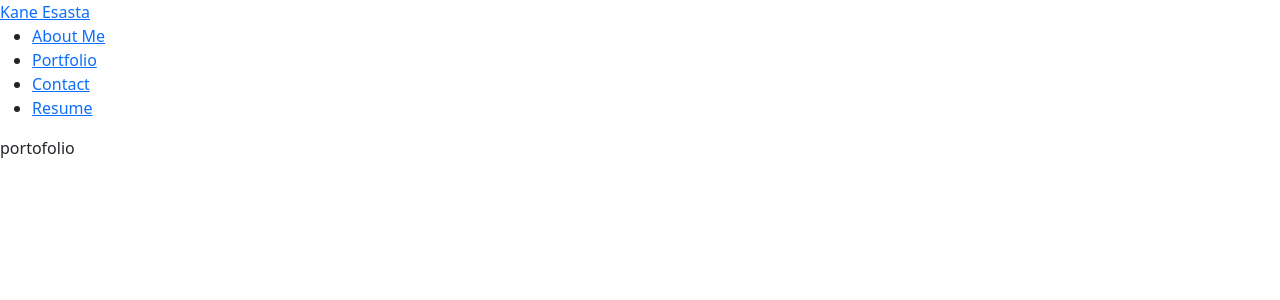
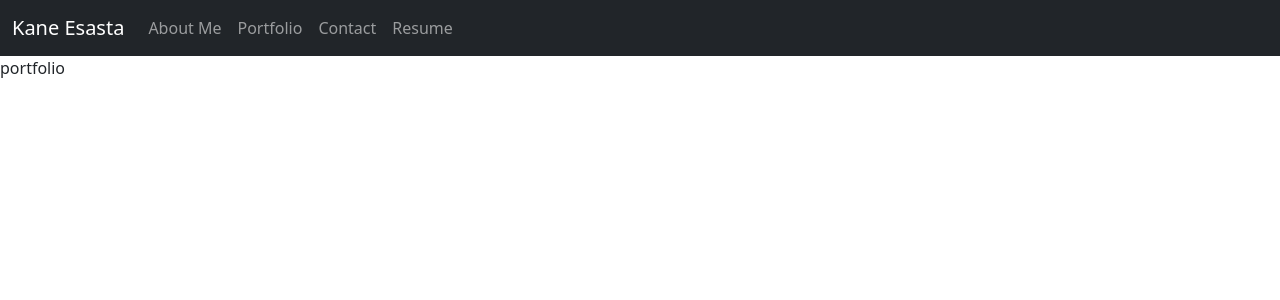
Before and after one commit to kaneganteng/K-react-portofolio, a React (Vite) app in the folder K-react-portofolio/: page /portfolio in a window 1280 px wide. Shown: the top 300 px of the page. Built offline with nearby package versions, Linux system fonts and the light colour scheme.

Commit message:
added styling for navbar from bootstrap with collapse button, changed spelling for portfolio

```diff
--- a/K-react-portofolio/package.json
+++ b/K-react-portofolio/package.json
@@ -13,6 +13,7 @@
   "dependencies": {
     "axios": "^1.3.5",
     "bootstrap": "^5.2.3",
+    "popper.js": "^1.16.1",
     "react": "^18.2.0",
     "react-dom": "^18.2.0",
     "react-router-dom": "^6.10.0"
--- a/K-react-portofolio/src/components/NavBar.jsx
+++ b/K-react-portofolio/src/components/NavBar.jsx
@@ -1,18 +1,34 @@
 import React from 'react';
-import { Link } from 'react-router-dom';
+import { Link, useLocation } from 'react-router-dom';
 
 function NavBar() {
+    const currentPage = useLocation().pathname;
+    console.log(currentPage);
     return (
-        <header>
-                <a href="/#">Kane Esasta</a>
-            <ul>
 
-                <li><Link to="/aboutMe">About Me</Link></li>
-                <li><Link to="/portfolio">Portfolio</Link></li>
-                <li><Link to="/contact">Contact</Link></li>
-                <li><Link to="/resume">Resume</Link></li>
-            </ul>
-        </header>
+        <nav className="navbar navbar-expand-lg navbar-dark bg-dark">
+            <div className="container-fluid">
+                <span className="navbar-brand mb-0 h1">Kane Esasta</span>
+                <button
+                    className="navbar-toggler"
+                    type="button"
+                    data-bs-toggle="collapse"
+                    data-bs-target="#navbarNav"
+                    aria-controls="navbarNav"
+                    aria-expanded="false"
+                    aria-label="Toggle navigation">
+                    <span className="navbar-toggler-icon"></span>
+                </button>
+                <div className="collapse navbar-collapse" id="navbarNav">
+                    <ul className="navbar-nav">
+                        <li className="nav-item"><Link to="/" className="nav-link">About Me</Link></li>
+                        <li className="nav-item"><Link to="/portfolio" className="nav-link">Portfolio</Link></li>
+                        <li className="nav-item"><Link to="/contact" className="nav-link">Contact</Link></li>
+                        <li className="nav-item"><Link to="/resume" className="nav-link">Resume</Link></li>
+                    </ul>
+                </div>
+            </div>
+        </nav>
     );
 }
 
--- a/K-react-portofolio/src/main.jsx
+++ b/K-react-portofolio/src/main.jsx
@@ -1,12 +1,13 @@
 import ReactDOM from 'react-dom/client';
 import { createBrowserRouter, RouterProvider } from 'react-router-dom';
 import 'bootstrap/dist/css/bootstrap.min.css'
+import 'bootstrap/dist/js/bootstrap.bundle.min.js'; // Popper.js
 // import './index.css';
 import App from './App.jsx';
 import Error from './pages/Error.jsx';
 import AboutMe from './pages/AboutMe.jsx';
 import Contact from './pages/Contact.jsx';
-import Portfolio from './pages/Portofolio.jsx';
+import Portfolio from './pages/Portfolio.jsx';
 import Resume from './pages/Resume.jsx';
 
 // Define the accessible routes, and which components respond to which URL
--- a/K-react-portofolio/src/pages/Portofolio.jsx
+++ b/K-react-portofolio/src/pages/Portfolio.jsx
@@ -1,9 +1,9 @@
 import React from 'react';
 
-const portofolio = () => {
+const Portfolio = () => {
   return (
     <div>
-        portofolio
+        portfolio
 
 
 
@@ -11,4 +11,4 @@ const portofolio = () => {
   )
 }
 
-export default portofolio
+export default Portfolio
```
Also changed, not shown: 1 other file (tests, documents, lock files or other folders).
